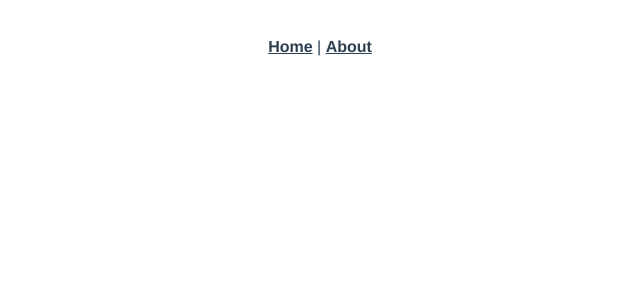
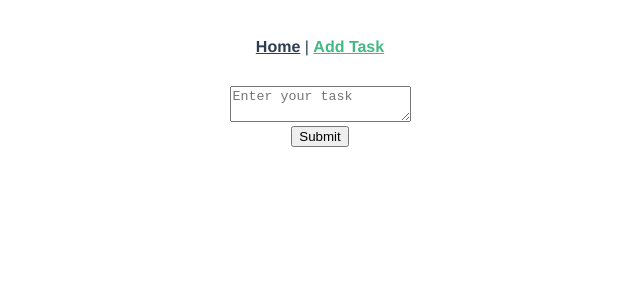
Before and after one commit to owentr1369/todo-list-vue3-typescript, a Vue app: page /add-task in a window 1280 px wide. Before the commit this address had no page. Shown: the top 300 px of the page, without its empty margins (320-960 px from the left). Built offline with nearby package versions, Linux system fonts and the light colour scheme.

Commit message:
fixed router

```diff
--- a/src/App.vue
+++ b/src/App.vue
@@ -1,7 +1,7 @@
 <template>
   <nav>
     <router-link to="/">Home</router-link> |
-    <router-link to="/about">About</router-link>
+    <router-link to="/add-task">Add Task</router-link>
   </nav>
   <router-view />
 </template>
--- a/src/router/index.ts
+++ b/src/router/index.ts
@@ -8,8 +8,8 @@ const routes: Array<RouteRecordRaw> = [
       import(/* webpackChunkName: "about" */ "../views/HomeView.vue"),
   },
   {
-    path: "/about",
-    name: "about",
+    path: "/add-task",
+    name: "AddTask",
     component: () =>
       import(/* webpackChunkName: "about" */ "../views/AddTask.vue"),
   },
--- a/src/views/AddTask.vue
+++ b/src/views/AddTask.vue
@@ -10,7 +10,6 @@
         @keyup.enter="addTask()"
       >
       </el-input>
-
       <el-row>
         <el-button type="primary">Submit</el-button>
       </el-row>
```
